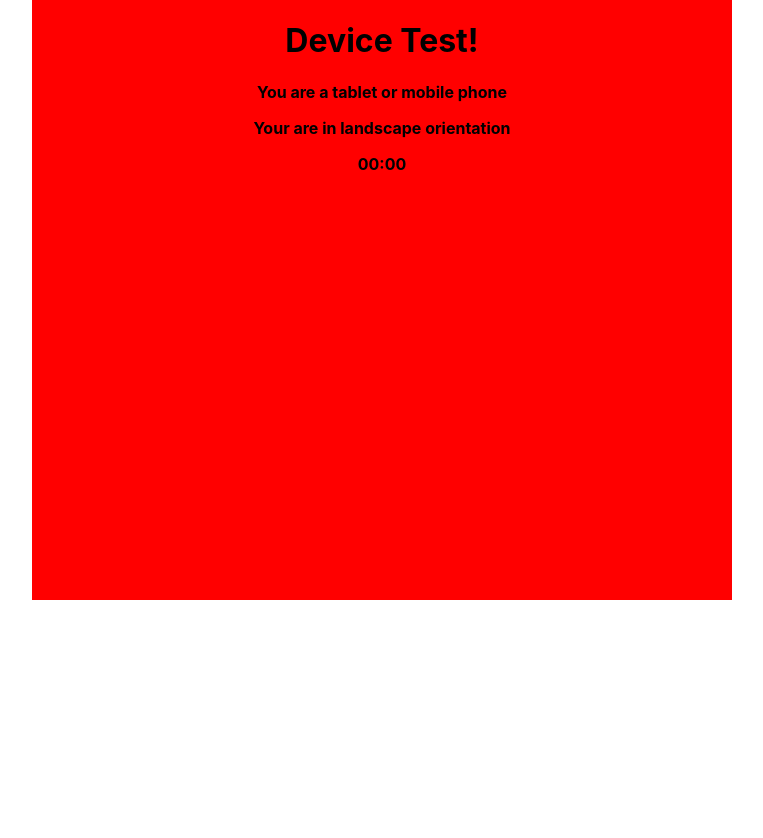
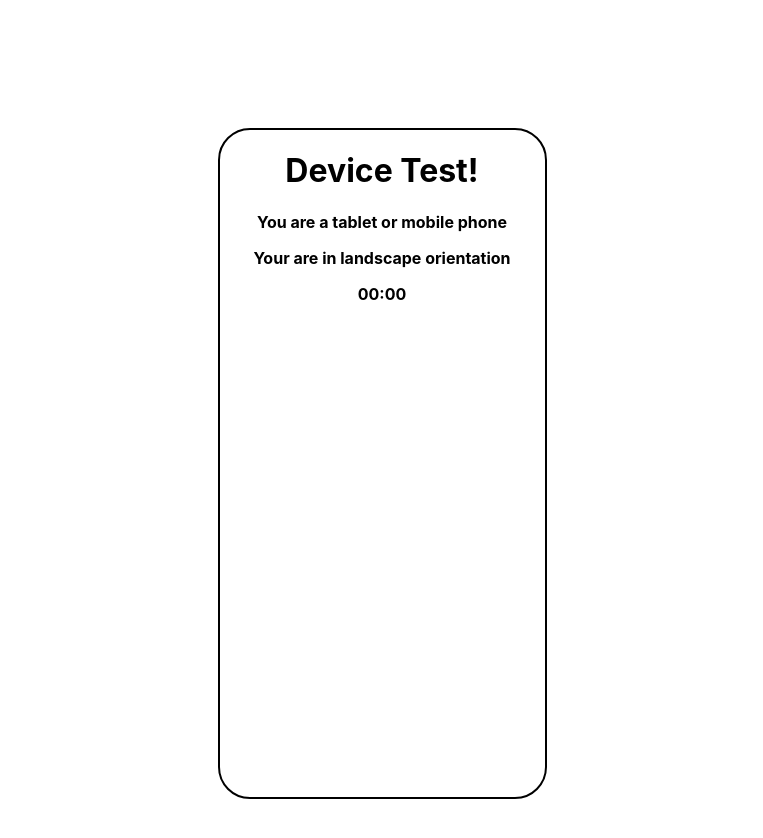
Before and after one commit to AndreyKonovalenko/timerweb, a React (Create React App) app: page / in a window 1280 px wide. Shown: the top 838 px of the page, without its empty margins (258-1021 px from the left). Before the commit the page ends 800 px from the top, so only its background shows below. Built offline with nearby package versions, Linux system fonts and the light colour scheme.

Commit message:
chore: css work"

```diff
--- a/src/components/Layout/Layout.module.css
+++ b/src/components/Layout/Layout.module.css
@@ -1,15 +1,18 @@
 .Main {
-  width: 100%;
+  width: 325px;
   margin: auto;
-  height: 250px;
+  margin-top: 10%;
+  margin-bottom: 10%;
+  height: 667px;
   overflow: scroll;
   text-align: center;
   font-weight: bold;
   font-size: 45;
-  background: red;
+  border: 2px solid black;
+  border-radius: 2rem;
 }
 
-@media (min-width: 500px) and (min-height: 400px) {
+/* @media (min-width: 500px) and (min-height: 400px) {
   .Main {
     width: 350px;
     height: 300px;
@@ -23,9 +26,9 @@
   }
 }
 
-@media (min-width: 1000px) and (min-height: 700px) {
+@media (min-width: 1334px) and (min-height: 750px) {
   .Main {
-    width: 700px;
-    height: 600px;
+    width: 1334px;
+    height: 750px;
   }
-}
+} */
```
